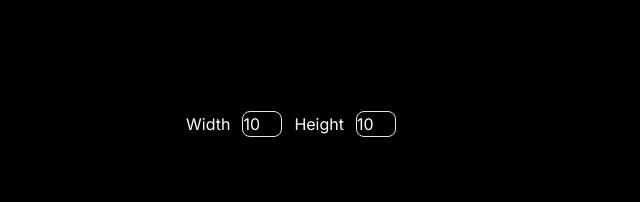
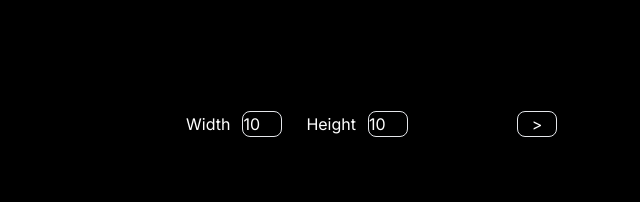
Before and after one commit to Malizma333/kakuro-solver, a Next.js app: page / in a window 1280 px wide. Shown: the top 202 px of the page, without its empty margins (355-995 px from the left). Built offline with nearby package versions, Linux system fonts and the light colour scheme.

Commit message:
forward and back buttons

```diff
--- a/src/pages/api/hello.ts
+++ /dev/null
@@ -1,13 +0,0 @@
-// Next.js API route support: https://nextjs.org/docs/api-routes/introduction
-import type { NextApiRequest, NextApiResponse } from "next";
-
-type Data = {
-  name: string;
-};
-
-export default function handler(
-  req: NextApiRequest,
-  res: NextApiResponse<Data>,
-) {
-  res.status(200).json({ name: "John Doe" });
-}
--- a/src/pages/components/toolbar.tsx
+++ b/src/pages/components/toolbar.tsx
@@ -1,36 +1,58 @@
 import { Board } from "@/lib/board"
 
-export default function ToolbarComponent({board, setWidth, setHeight}:{board: Board, setWidth: Function, setHeight: Function}) {
+export default function ToolbarComponent(
+  {props}:{props: {board: Board, setWidth: Function, setHeight: Function, toolPage: number, setToolPage: Function}}
+) {
   return (
-    <div className="rounded-lg w-full h-14 flex justify-center items-center">
-      <label className="m-3" htmlFor="width">Width</label>
+    <div className="relative w-1/2 h-14 flex justify-center items-center">
+      <button
+        className="absolute left-0 border rounded-lg bg-black w-10 disabled:opacity-0"
+        disabled={props.toolPage === 0}
+        onClick={() => props.setToolPage(props.toolPage - 1)}
+      >
+        {"<"}
+      </button>
+
+      {props.toolPage === 0 &&
+        <div>
+        <label className="mr-3 ml-6" htmlFor="width">Width</label>
         <input className="border rounded-lg bg-black w-10"
           id="width"
           type="number"
           min={Board.minDimension}
           max={Board.maxDimension}
           placeholder={Board.defaultDimension.toString()}
-        value={board.width}
+          value={props.board.width}
           onChange={(e) => {
             const newWidth = Math.min(Board.maxDimension, Math.max(Board.minDimension, parseInt(e.target.value)));
-          board.reset(newWidth, undefined);
-          setWidth(newWidth);
+            props.board.reset(newWidth, undefined);
+            props.setWidth(newWidth);
           }}
         />
-      <label className="m-3" htmlFor="height">Height</label>
+        <label className="mr-3 ml-6" htmlFor="height">Height</label>
         <input className="border rounded-lg bg-black w-10"
           id="height"
           type="number"
           min={Board.minDimension}
           max={Board.maxDimension}
           placeholder={Board.defaultDimension.toString()}
-        value={board.height}
+          value={props.board.height}
           onChange={(e) => {
             const newHeight = Math.min(Board.maxDimension, Math.max(Board.minDimension, parseInt(e.target.value)));
-          board.reset(undefined, newHeight);
-          setHeight(newHeight);
+            props.board.reset(undefined, newHeight);
+            props.setHeight(newHeight);
           }}
         />
         </div>
+      }
+
+      <button
+        className="absolute right-0 border rounded-lg bg-black w-10 disabled:opacity-0"
+        disabled={props.toolPage === 2}
+        onClick={() => props.setToolPage(props.toolPage + 1)}
+      >
+        {">"}
+      </button>
+    </div>
   )
 }
--- a/src/pages/index.tsx
+++ b/src/pages/index.tsx
@@ -10,12 +10,15 @@ const board = new Board();
 export default function Home() {
   const [width, setWidth] = useState(board.width);
   const [height, setHeight] = useState(board.height);
+  const [toolPage, setToolPage] = useState(0);
+
+  const toolbarProps = {board, setWidth, setHeight, toolPage, setToolPage};
 
   return (
     <main
       className={`flex min-h-screen flex-col items-center justify-between p-24 ${inter.className}`}
     >
-      <ToolbarComponent board={board} setWidth={setWidth} setHeight={setHeight}></ToolbarComponent>
+      <ToolbarComponent props={toolbarProps}></ToolbarComponent>
       <BoardComponent board={board}></BoardComponent>
     </main>
   );
```
Lines whose indentation alone changed are shown as unchanged.
